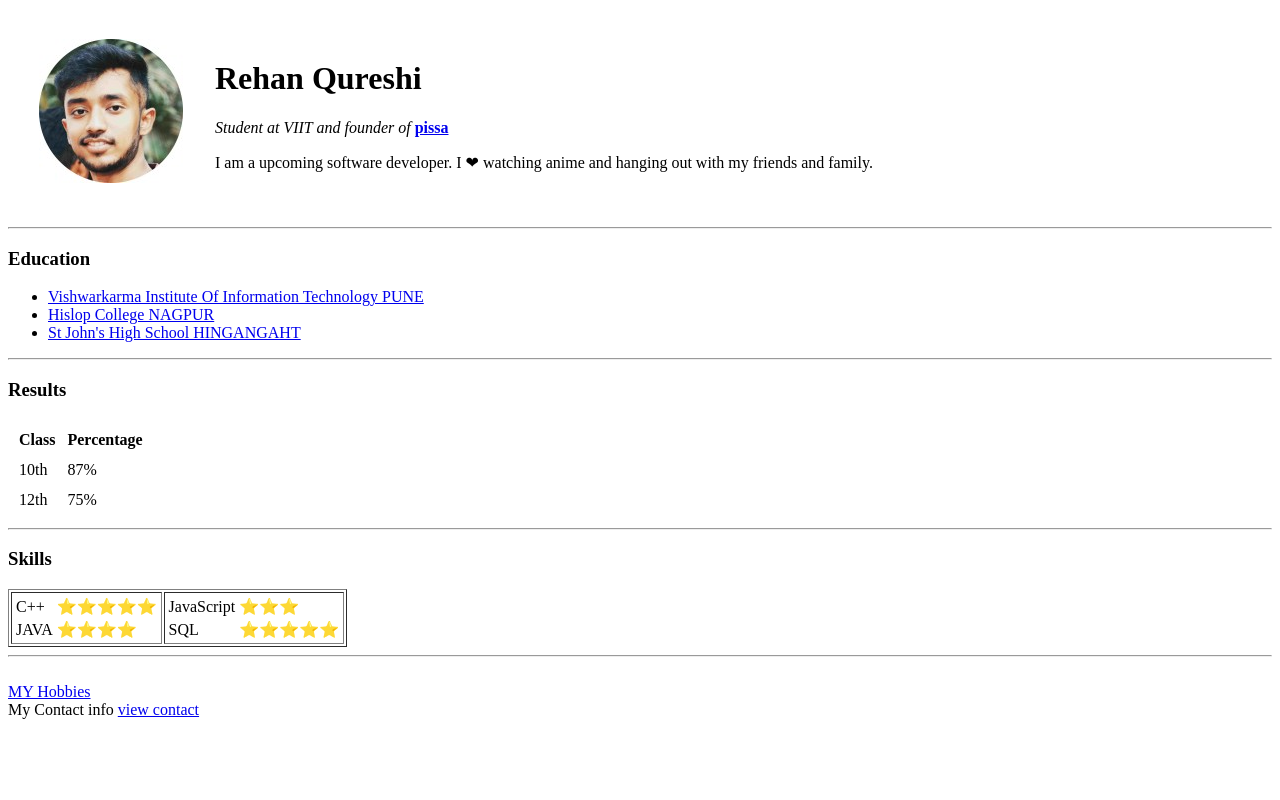
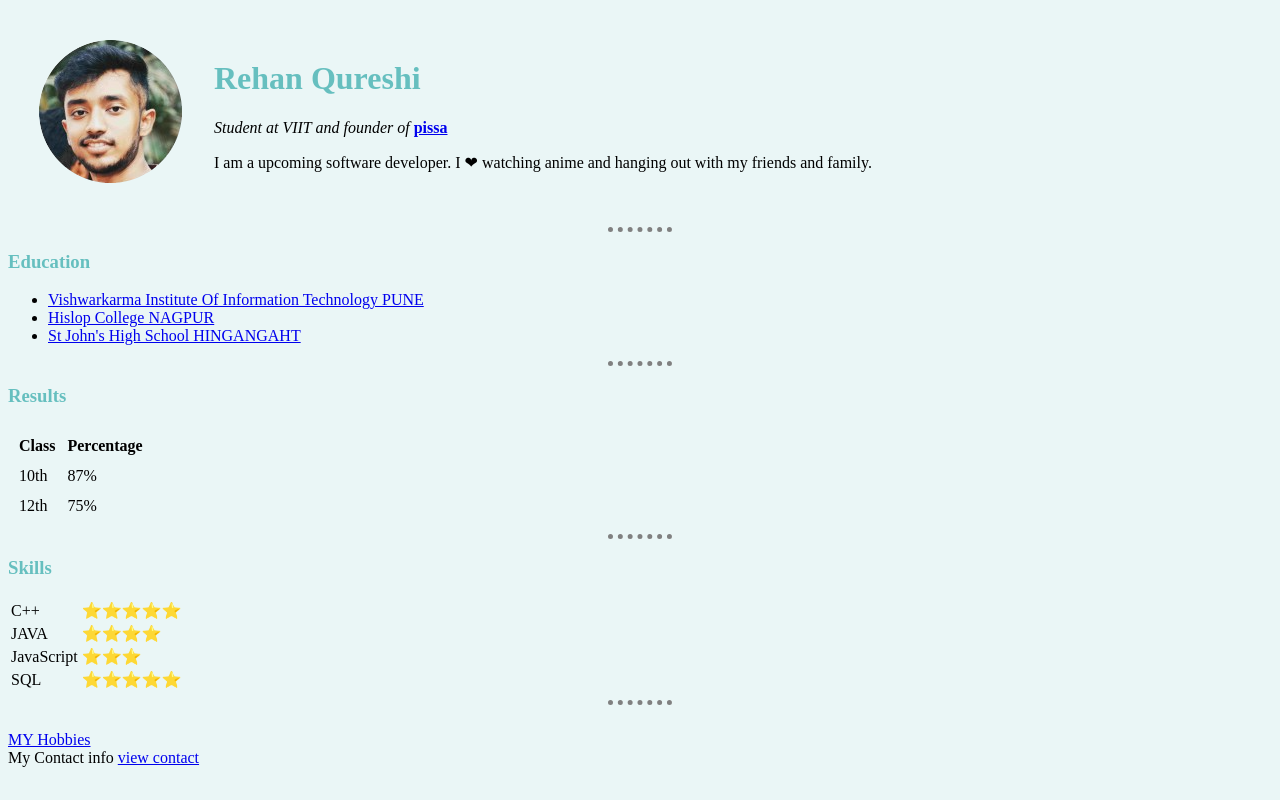
Before and after one commit to Rehanqr7/CV, a plain HTML site: page index.html in a window 1280 px wide. Drawn offline with Linux system fonts and the light colour scheme; files whose address does not match are found by name.

Commit message:
Add files via upload

```diff
--- a/contact.html
+++ b/contact.html
@@ -5,6 +5,7 @@
     <meta http-equiv="X-UA-Compatible" content="IE=edge">
     <meta name="viewport" content="width=device-width, initial-scale=1.0">
     <title>contact</title>
+    <link rel="stylesheet" href="C:\Users\Rehan Q\Documents\Web Dev\css\styles.css">
 </head>
 <body>
     <h2>My Contact</h2>
@@ -12,11 +13,11 @@
     <p>Address :Shivaji ward</p>
     <p>City:Hinganghat</p>
     <hr>
-    <form action="mailto:rehanqr007@gmail.com">
+    <form action="mailto:rehanqr007@gmail.com" method="POST" enctype="text/plain">
         <label>Name:</label>
-        <input type="text"><br>
+        <input type="text" name="uName"><br>
         <label>Email:</label>
-        <input type="email"><br>
+        <input type="email" name="uMail"><br>
         <textarea name="Message" id="" cols="30" rows="10"></textarea><br>
         <input type="submit">
 
--- /dev/null
+++ b/css/styles.css
@@ -0,0 +1,22 @@
+body{
+    background-color: #EAF6F6;
+}
+hr{
+
+    border-style: dotted none none ;
+    border-color: grey;
+    border-width: 5px;
+    height: 0px;
+    width: 5%;
+
+}
+h1{
+    color:#66BFBF;
+}
+h3{
+    color:#66BFBF;
+}
+h2{
+
+    color:#66BFBF;
+}
--- a/index.html
+++ b/index.html
@@ -5,12 +5,14 @@
     <meta http-equiv="X-UA-Compatible" content="IE=edge">
     <meta name="viewport" content="width=device-width, initial-scale=1.0">
     <title>⚓Rehan ka Adda</title>
+    <link rel="stylesheet" href="C:\Users\Rehan Q\Documents\Web Dev\css\styles.css">
 </head>
-<body>
+
+<body >
     <table cellspacing="30">
         <tr>
             <td>
-                <img src="rehan photo.jpg" alt="Rehan's profile pic">
+                <img src="rehan photo-modified.png" alt="Rehan's profile pic">
             </td>
             <td>
                 <h1>Rehan Qureshi</h1>
@@ -48,11 +50,10 @@
     </table>
     <hr>
     <h3>Skills</h3>
-    <table border="1">
+    <table>
         <tr>
-           <td>
-               <table>
-                   <tr>
+
+
                     <td>C++ </td>
                     <td>⭐⭐⭐⭐⭐</td>
 
@@ -65,13 +66,13 @@
                         ⭐⭐⭐⭐
                        </td>
                    </tr>
-               </table>
-           </td>
 
 
 
-            <td>
-                <table>
+
+
+
+
                     <tr>
                             <td>JavaScript</td>
                             <td>⭐⭐⭐</td>
@@ -85,9 +86,9 @@
 
 
                     </tr>
-                </table>
-            </td>
-        </tr>
+
+
+
 
     </table>
     <hr>
```
Also changed, not shown: hobbies.html (+1 -1 lines), rehan photo-modified.png (added).
